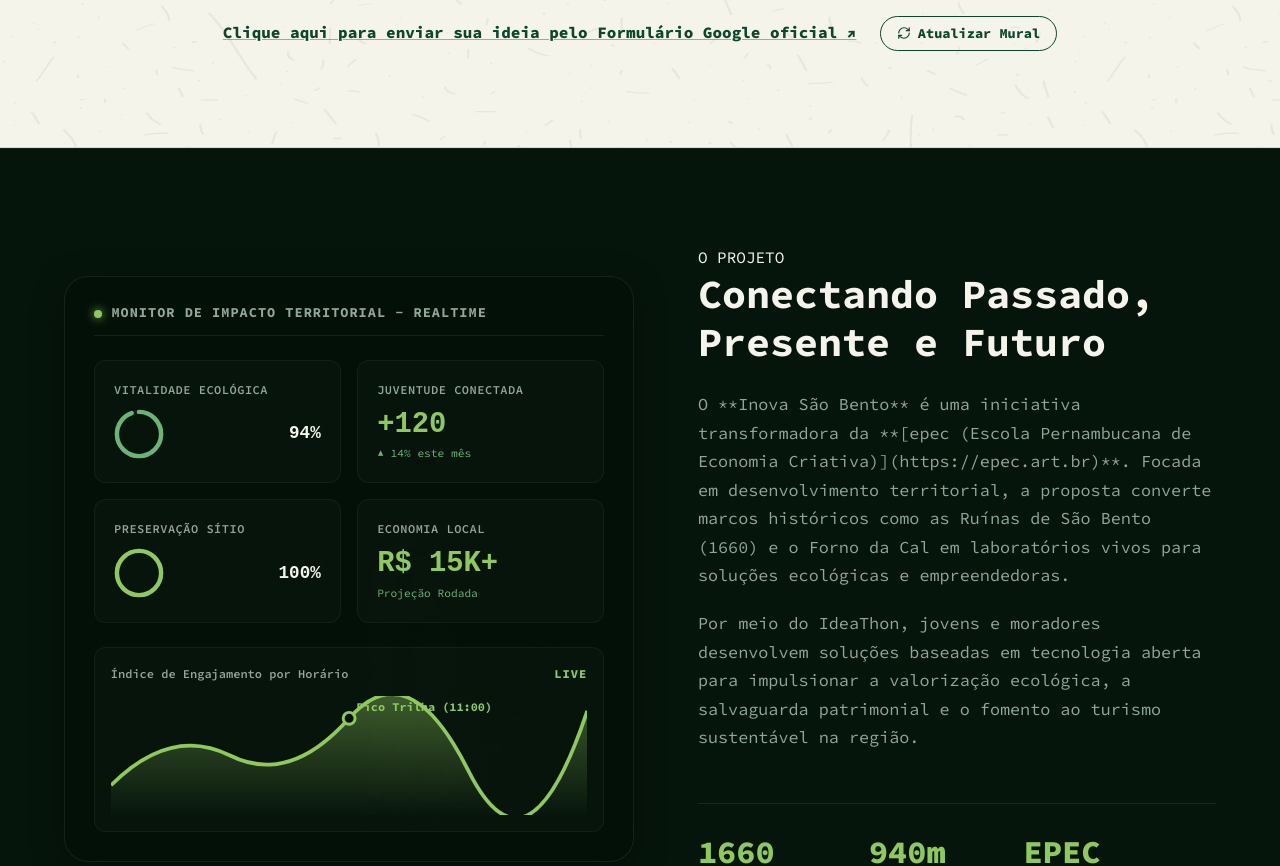
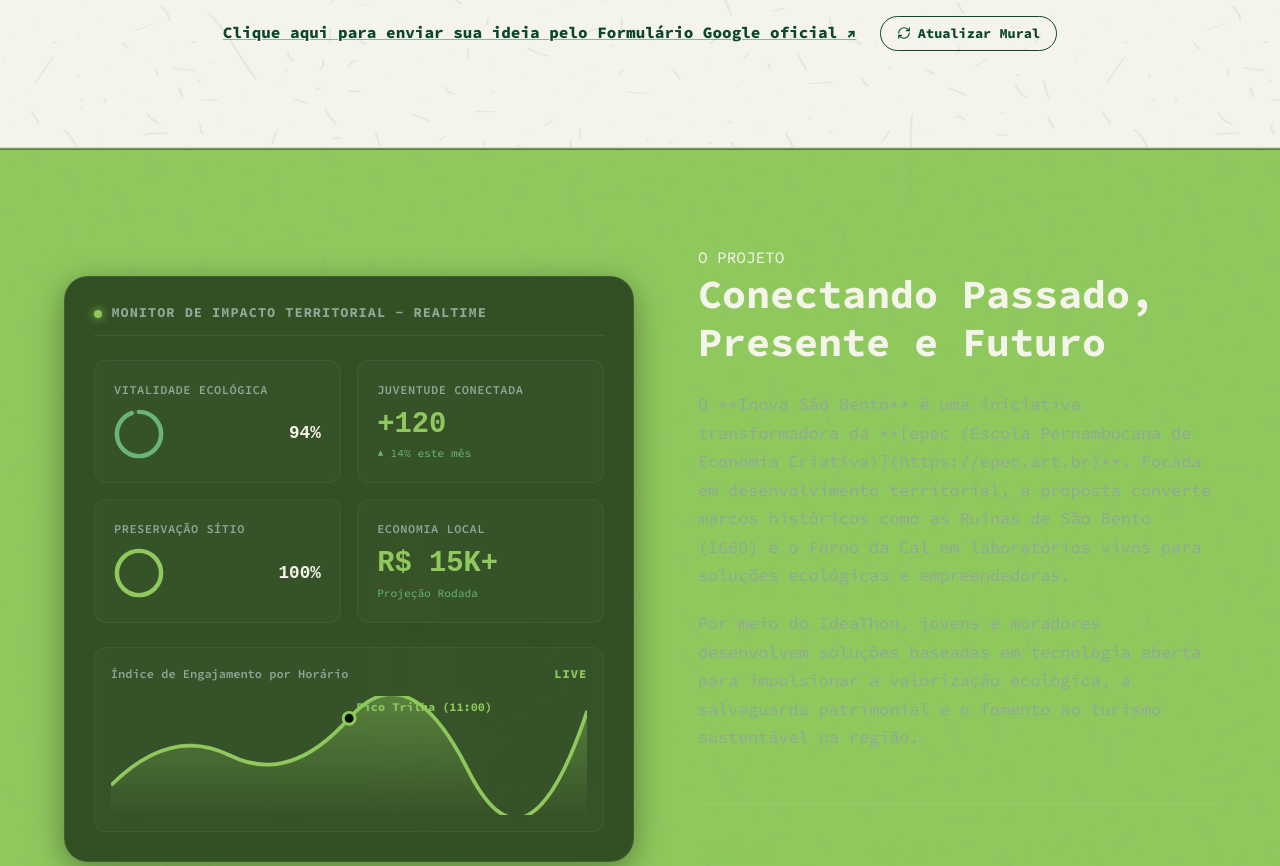
Before and after one commit to inovasaobento-ops/site-inovasaobento, a Next.js app: page / in a window 1280 px wide. Shown: the part 2612-3478 px from the top of the page. Built offline with nearby package versions, Linux system fonts and the light colour scheme; no server answers; the database is empty.

Commit message:
style: replicar plano de fundo verde BG Inova Green e granulado na secao Sobre

```diff
--- a/src/app/page.module.css
+++ b/src/app/page.module.css
@@ -294,11 +294,29 @@
 
 /* 3. About Section (Sobre) */
 .aboutSection {
-  background-color: var(--color-bg-panel);
+  background-color: var(--color-bg-dark);
+  background-image: url('/assets/bg-green.png');
+  background-size: cover;
+  background-position: center;
+  position: relative;
+  overflow: hidden;
   padding: 6rem 0;
   border-top: 1px solid rgba(143, 201, 93, 0.08);
   border-bottom: 1px solid rgba(143, 201, 93, 0.08);
-  position: relative;
+}
+
+.aboutSection::after {
+  content: "";
+  position: absolute;
+  top: 0;
+  left: 0;
+  width: 100%;
+  height: 100%;
+  background-image: url('/assets/sobreposicao-grain.png');
+  background-repeat: repeat;
+  opacity: 0.85; /* Granulado de sobreposição */
+  pointer-events: none;
+  z-index: 1;
 }
 
 .aboutLayout {
@@ -306,6 +324,8 @@
   grid-template-columns: 1.1fr 1fr;
   gap: 4rem;
   align-items: center;
+  position: relative;
+  z-index: 2;
 }
 
 /* Dashboard Widget (Sonar Aesthetic) */
```
